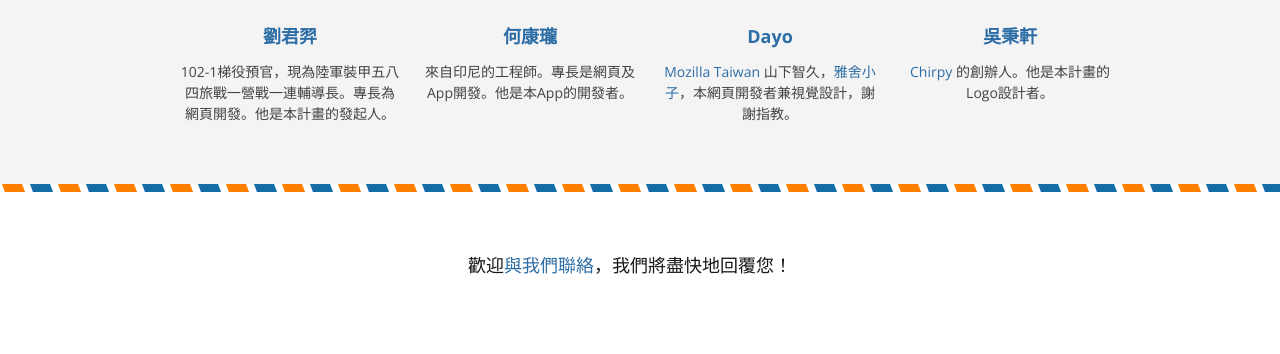
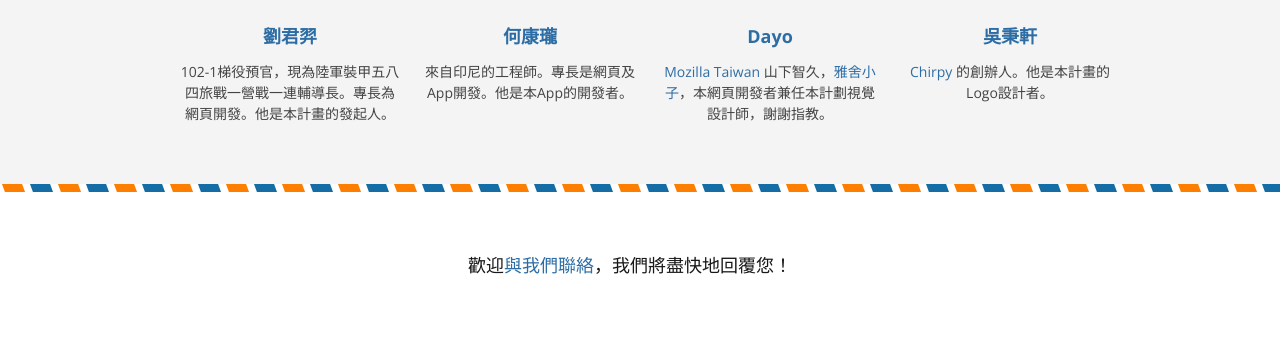
Before and after one commit to trantorLiu/ArmyApp, a plain HTML site: page index.html in a window 1280 px wide. Shown: the part 1590-1944 px from the top of the page. Drawn offline with nearby package versions, Linux system fonts and the light colour scheme; a script that the page names is missing.

Commit message:
dayo info modified.

```diff
--- a/index.html
+++ b/index.html
@@ -223,7 +223,7 @@
 				</div>
 				<div class="description four columns">
 					<h3><a href="https://www.facebook.com/dayo.choul" target="_blank">Dayo</a></h3>
-					<p><a href="http://mozilla.com.tw/" target="_blank">Mozilla Taiwan</a>&nbsp;山下智久，<a href="http://fbpboy.blogspot.tw/" target="_blank">雅舍小子</a>，本網頁開發者兼視覺設計，謝謝指教。
+					<p><a href="http://mozilla.com.tw/" target="_blank">Mozilla Taiwan</a>&nbsp;山下智久，<a href="http://fbpboy.blogspot.tw/" target="_blank">雅舍小子</a>，本網頁開發者兼任本計劃視覺設計師，謝謝指教。
 					</p>
 				</div>
 			</div>
```
